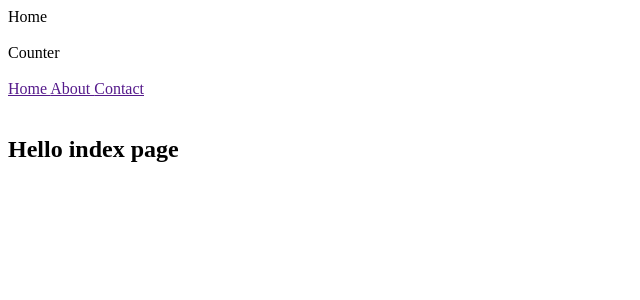
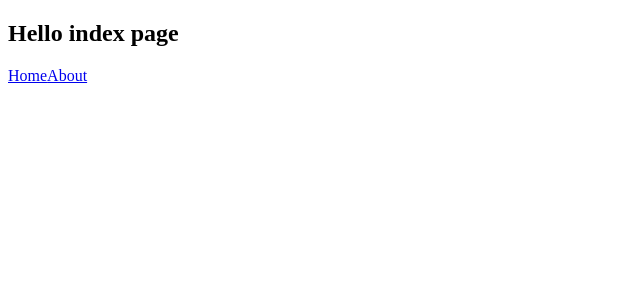
Before and after one commit to Najim473/Nuxt-3-course, a Nuxt app: page / in a window 1280 px wide. Shown: the top 300 px of the page, without its empty margins (0-640 px from the left). Built offline with nearby package versions, Linux system fonts and the light colour scheme.

Commit message:
nuxtlink created

```diff
--- a/pages/about.vue
+++ b/pages/about.vue
@@ -1,3 +1,5 @@
 <template>
-    <p>About Page</p>
+    <h1>This is about page</h1>
+    <NuxtLink to="/">Home</NuxtLink>
+    <NuxtLink to="about">About</NuxtLink>
 </template>
--- a/pages/index.vue
+++ b/pages/index.vue
@@ -1,3 +1,5 @@
 <template>
     <h2>Hello index page</h2>
+    <NuxtLink to="/">Home</NuxtLink>
+    <NuxtLink to="about">About</NuxtLink>
 </template>
```
Also changed, not shown: anything.vue (renamed from app.vue).
